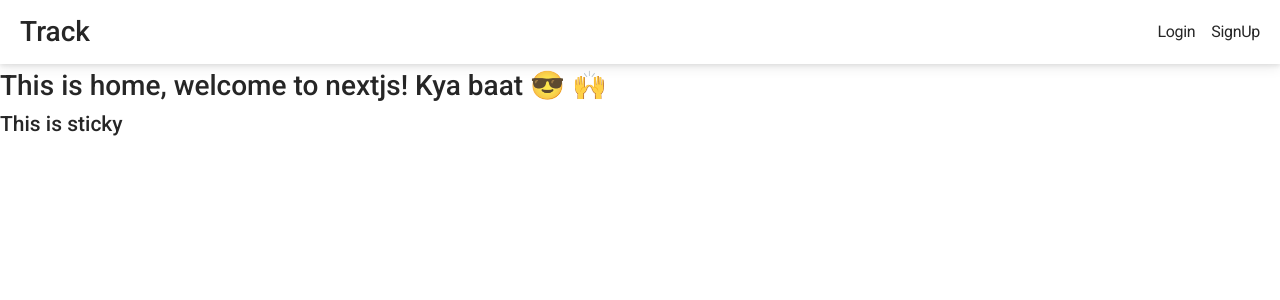
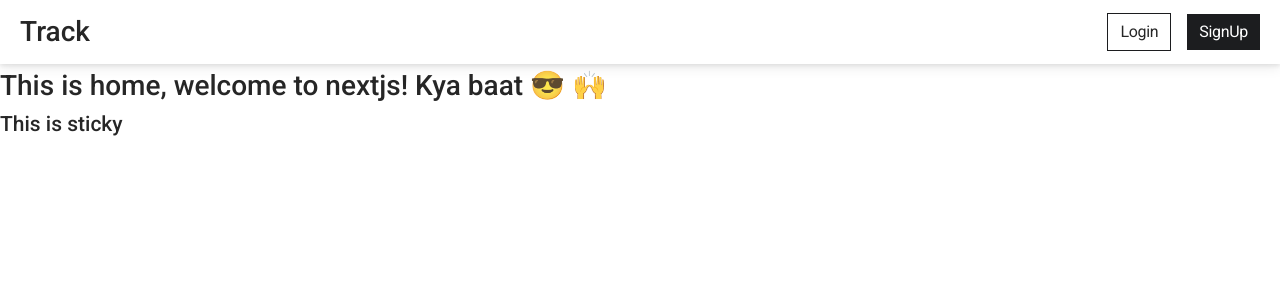
Before and after one commit to Ros-an/Track, a Next.js app in the folder client/: page / in a window 1280 px wide. Shown: the top 300 px of the page. Built offline with nearby package versions, Linux system fonts and the light colour scheme.

Commit message:
style: navbar auth btn

```diff
--- a/client/components/Navbar/navbar.module.scss
+++ b/client/components/Navbar/navbar.module.scss
@@ -1,3 +1,5 @@
+@import "/public/css/variables.scss";
+
 .navbar {
   padding: 0 1.25rem;
   height: 4rem;
@@ -16,6 +18,15 @@
         line-height: 1.2;
         letter-spacing: -0.02rem;
         font-size: 1rem;
+        padding: 0.5rem 0.75rem;
+      }
+      & li:first-child {
+        border: 1px solid $black;
+
+      }
+      & li:last-child {
+        background: $black;
+        color: white;
       }
     }
   }
```
